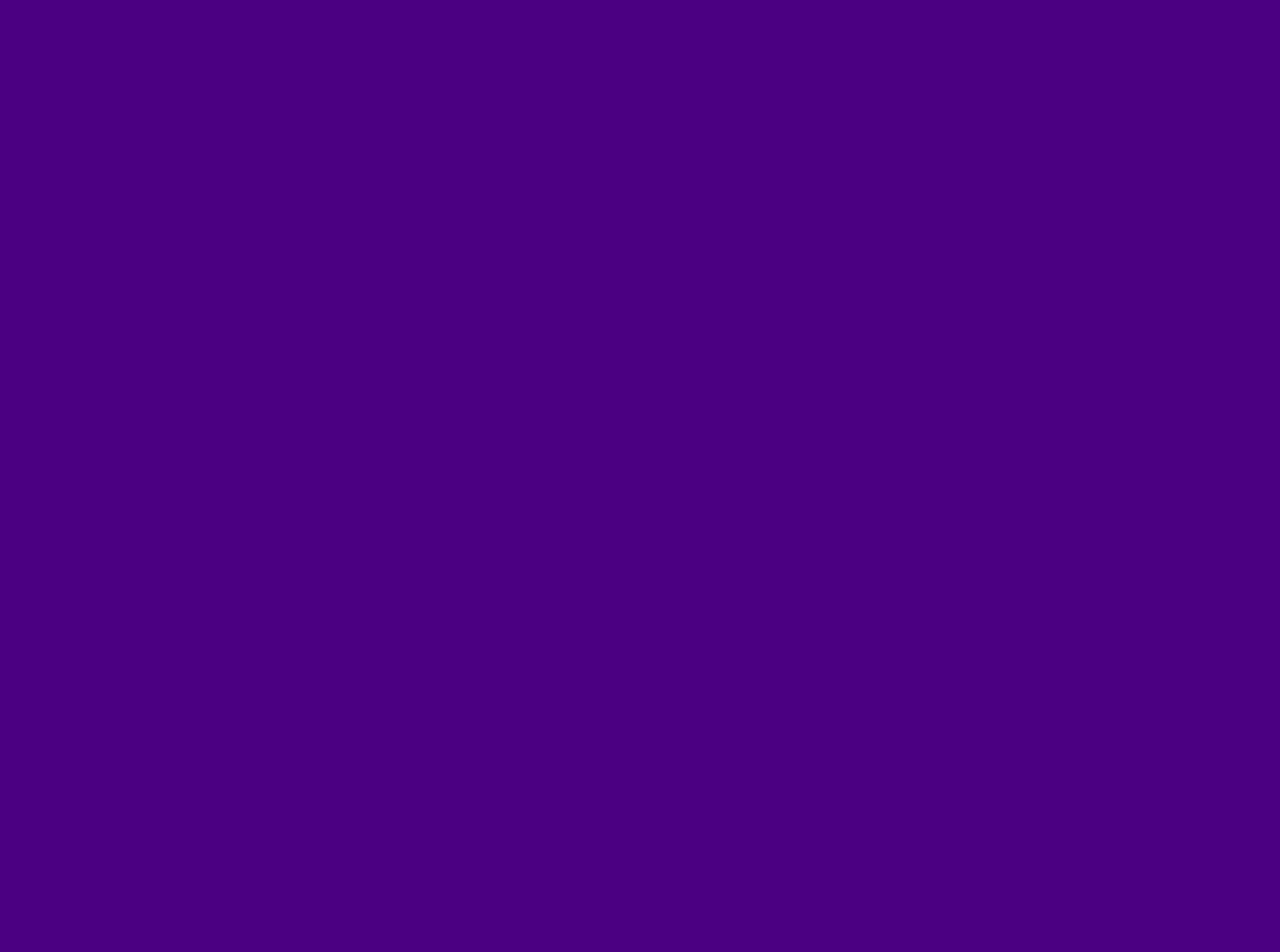
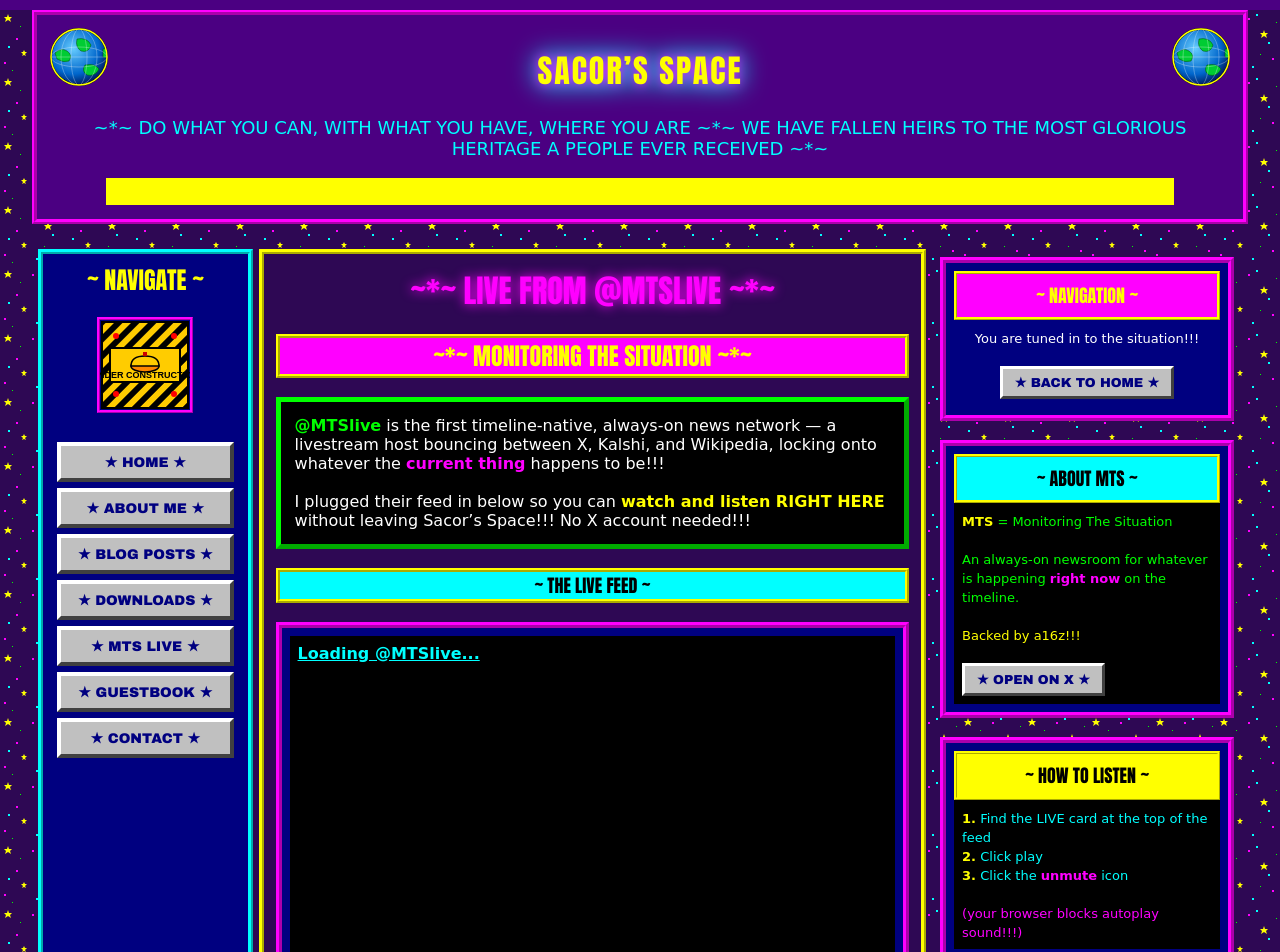
Before and after one commit to sacor10/sacor.xyz, a React (Vite) app: page /mts in a window 1280 px wide. Before the commit this address had no page. Shown: the top 952 px of the page. Before the commit the page ends 800 px from the top, so only its background shows below. Built offline with nearby package versions, Linux system fonts and the light colour scheme.

Commit message:
embed mtslive

```diff
--- a/src/App.jsx
+++ b/src/App.jsx
@@ -1,6 +1,7 @@
 import { BrowserRouter, Routes, Route } from 'react-router-dom'
 import HomePage from './pages/HomePage'
 import YtMp4Page from './pages/YtMp4Page'
+import MtsPage from './pages/MtsPage'
 import WebringPage from './pages/WebringPage'
 import BlogPostPage from './pages/BlogPostPage'
 import ContactPage from './pages/ContactPage'
@@ -12,6 +13,7 @@
       <Routes>
         <Route path="/" element={<HomePage />} />
         <Route path="/ytmp4" element={<YtMp4Page />} />
+        <Route path="/mts" element={<MtsPage />} />
         <Route path="/webring" element={<WebringPage />} />
         <Route path="/blog/:slug" element={<BlogPostPage />} />
         <Route path="/contact" element={<ContactPage />} />
--- a/src/Layout.jsx
+++ b/src/Layout.jsx
@@ -6,6 +6,7 @@
   { label: 'ABOUT ME',   to: '/#about-me' },
   { label: 'BLOG POSTS', to: '/#blog-posts' },
   { label: 'DOWNLOADS',  to: '/ytmp4' },
+  { label: 'MTS LIVE',   to: '/mts' },
   { label: 'GUESTBOOK',  to: '/guestbook' },
   { label: 'CONTACT',    to: '/contact' },
 ]
--- /dev/null
+++ b/src/pages/MtsPage.jsx
@@ -0,0 +1,222 @@
+import { useEffect } from 'react'
+import Layout from '../Layout'
+
+const WIDGETS_SRC = 'https://platform.twitter.com/widgets.js'
+
+function loadTwitterWidgets() {
+  if (typeof window === 'undefined') return
+  if (window.twttr?.widgets?.load) {
+    window.twttr.widgets.load()
+    return
+  }
+  if (document.querySelector(`script[src="${WIDGETS_SRC}"]`)) return
+  const script = document.createElement('script')
+  script.src = WIDGETS_SRC
+  script.async = true
+  script.charset = 'utf-8'
+  document.body.appendChild(script)
+}
+
+const rightSidebar = (
+  <>
+    {/* BACK TO HOME */}
+    <table width="100%" cellPadding="8" cellSpacing="0" border="0" className="bevelbox">
+      <tbody>
+        <tr>
+          <td align="center" bgColor="#FF00FF" className="section-bar-sm">
+            <font face="Impact" size="4" color="#FFFF00">
+              ~ NAVIGATION ~
+            </font>
+          </td>
+        </tr>
+        <tr>
+          <td align="center">
+            <font face="Comic Sans MS" size="2" color="#FFFFFF">
+              You are tuned in to the situation!!!
+              <br />
+              <br />
+            </font>
+            <a href="/" className="navbtn-link">&#9733; BACK TO HOME &#9733;</a>
+          </td>
+        </tr>
+      </tbody>
+    </table>
+
+    <br />
+
+    {/* ABOUT MTS */}
+    <table width="100%" cellPadding="8" cellSpacing="0" border="0" className="bevelbox" bgColor="#000000">
+      <tbody>
+        <tr>
+          <td align="center" bgColor="#00FFFF" className="section-bar-sm">
+            <font face="Impact" size="4" color="#000000">
+              ~ ABOUT MTS ~
+            </font>
+          </td>
+        </tr>
+        <tr>
+          <td bgColor="#000000">
+            <font face="Comic Sans MS" size="2" color="#00FF00">
+              <b className="yellow">MTS</b> = Monitoring The Situation
+              <br />
+              <br />
+              An always-on newsroom for whatever is happening{' '}
+              <b className="hotpink">right now</b> on the timeline.
+              <br />
+              <br />
+              <font color="#FFFF00">Backed by a16z!!!</font>
+              <br />
+              <br />
+              <a
+                href="https://x.com/MTSlive"
+                target="_blank"
+                rel="noreferrer"
+                className="navbtn-link"
+              >
+                &#9733; OPEN ON X &#9733;
+              </a>
+            </font>
+          </td>
+        </tr>
+      </tbody>
+    </table>
+
+    <br />
+
+    {/* HOW TO LISTEN */}
+    <table width="100%" cellPadding="8" cellSpacing="0" border="0" className="bevelbox" bgColor="#4B0082">
+      <tbody>
+        <tr>
+          <td align="center" bgColor="#FFFF00" className="section-bar-sm">
+            <font face="Impact" size="4" color="#000000">
+              ~ HOW TO LISTEN ~
+            </font>
+          </td>
+        </tr>
+        <tr>
+          <td bgColor="#000000">
+            <font face="Comic Sans MS" size="2" color="#00FFFF">
+              <b className="yellow">1.</b> Find the LIVE card at the top of the feed
+              <br />
+              <b className="yellow">2.</b> Click play
+              <br />
+              <b className="yellow">3.</b> Click the <b className="hotpink">unmute</b> icon
+              <br />
+              <br />
+              <font color="#FF00FF">(your browser blocks autoplay sound!!!)</font>
+            </font>
+          </td>
+        </tr>
+      </tbody>
+    </table>
+  </>
+)
+
+const mainContent = (
+  <>
+    <center>
+      <font face="Impact" size="6" color="#FF00FF" className="hero-glow">
+        <blink>~*~ LIVE FROM @MTSLIVE ~*~</blink>
+      </font>
+    </center>
+
+    <br />
+
+    {/* TITLE SECTION BAR */}
+    <center>
+      <table width="100%" cellPadding="0" cellSpacing="0" border="0">
+        <tbody>
+          <tr>
+            <td align="center" bgColor="#FF00FF" className="section-bar">
+              <font face="Impact" size="5" color="#FFFF00">
+                ~*~ MONITORING THE SITUATION ~*~
+              </font>
+            </td>
+          </tr>
+        </tbody>
+      </table>
+    </center>
+
+    <br />
+
+    {/* DESCRIPTION */}
+    <table width="100%" cellPadding="8" cellSpacing="0" border="0" className="postbox">
+      <tbody>
+        <tr>
+          <td>
+            <font face="Comic Sans MS" size="3" color="#FFFFFF">
+              <b className="lime">@MTSlive</b> is the first timeline-native, always-on
+              news network &mdash; a livestream host bouncing between X, Kalshi, and
+              Wikipedia, locking onto whatever the{' '}
+              <b className="hotpink">current thing</b> happens to be!!!
+              <br />
+              <br />
+              I plugged their feed in below so you can{' '}
+              <b className="yellow">watch and listen RIGHT HERE</b> without leaving
+              Sacor&rsquo;s Space!!! No X account needed!!!
+            </font>
+          </td>
+        </tr>
+      </tbody>
+    </table>
+
+    <br />
+
+    {/* LIVE FEED SECTION BAR */}
+    <center>
+      <table width="100%" cellPadding="0" cellSpacing="0" border="0">
+        <tbody>
+          <tr>
+            <td align="center" bgColor="#00FFFF" className="section-bar">
+              <font face="Impact" size="4" color="#000000">
+                ~ THE LIVE FEED ~
+              </font>
+            </td>
+          </tr>
+        </tbody>
+      </table>
+    </center>
+
+    <br />
+
+    {/* TWITTER TIMELINE EMBED */}
+    <table width="100%" cellPadding="8" cellSpacing="0" border="0" className="bevelbox" bgColor="#000000">
+      <tbody>
+        <tr>
+          <td bgColor="#000000">
+            <div style={{ minHeight: '400px' }}>
+              <a
+                className="twitter-timeline"
+                data-theme="dark"
+                data-chrome="noheader nofooter noborders transparent"
+                data-tweet-limit="5"
+                href="https://twitter.com/MTSlive"
+              >
+                Loading @MTSlive...
+              </a>
+            </div>
+          </td>
+        </tr>
+      </tbody>
+    </table>
+
+    <br />
+
+    <center>
+      <font face="Comic Sans MS" size="2" color="#888888">
+        Embed powered by X widgets &nbsp;&#9733;&nbsp; Live cards appear when MTS is on-air
+        &nbsp;&#9733;&nbsp; <a href="mailto:vestibule@sacor.xyz">report bugs here</a>
+      </font>
+    </center>
+
+    <br />
+  </>
+)
+
+export default function MtsPage() {
+  useEffect(() => {
+    loadTwitterWidgets()
+  }, [])
+
+  return <Layout mainContent={mainContent} rightSidebar={rightSidebar} />
+}
```
